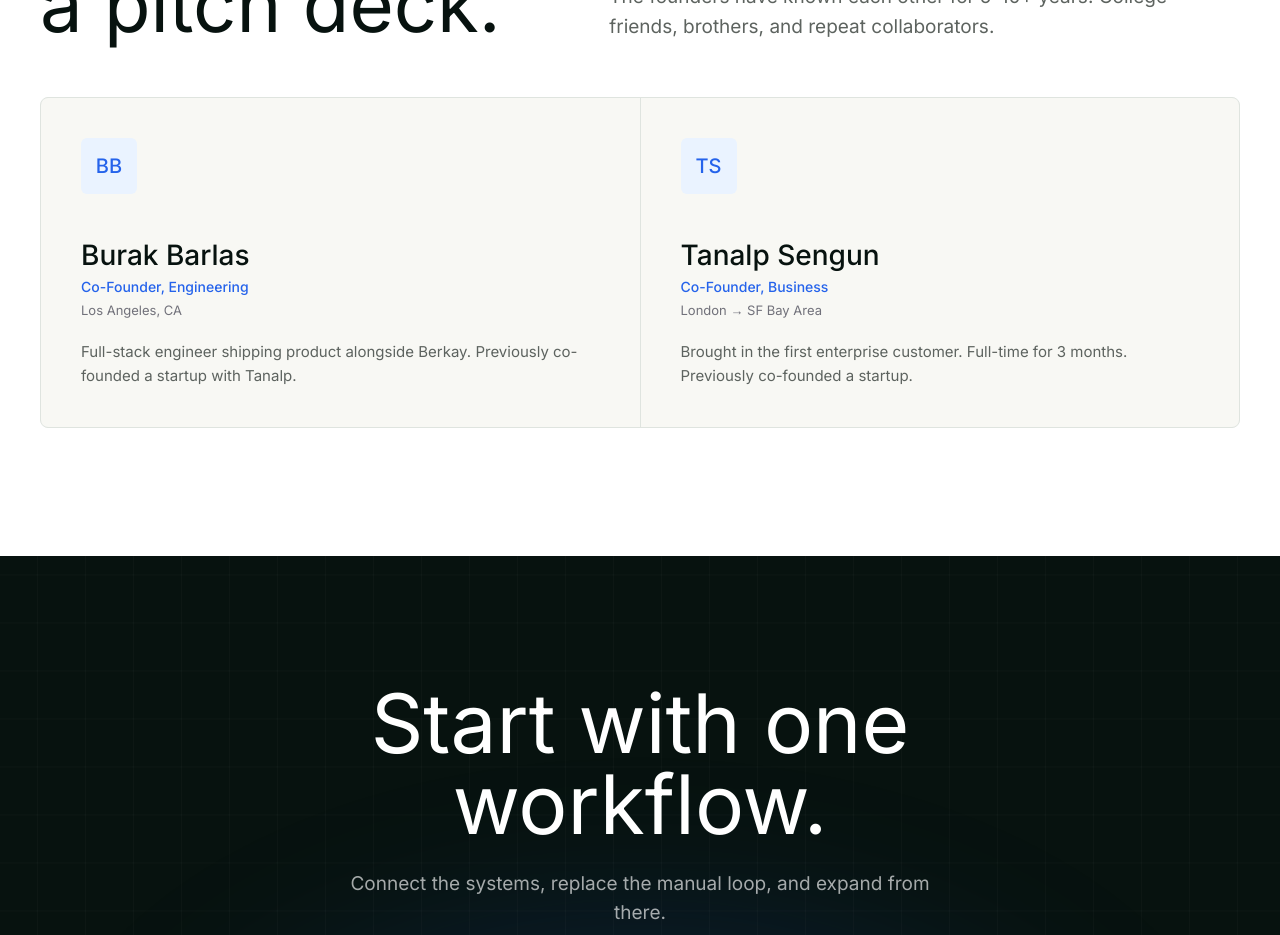
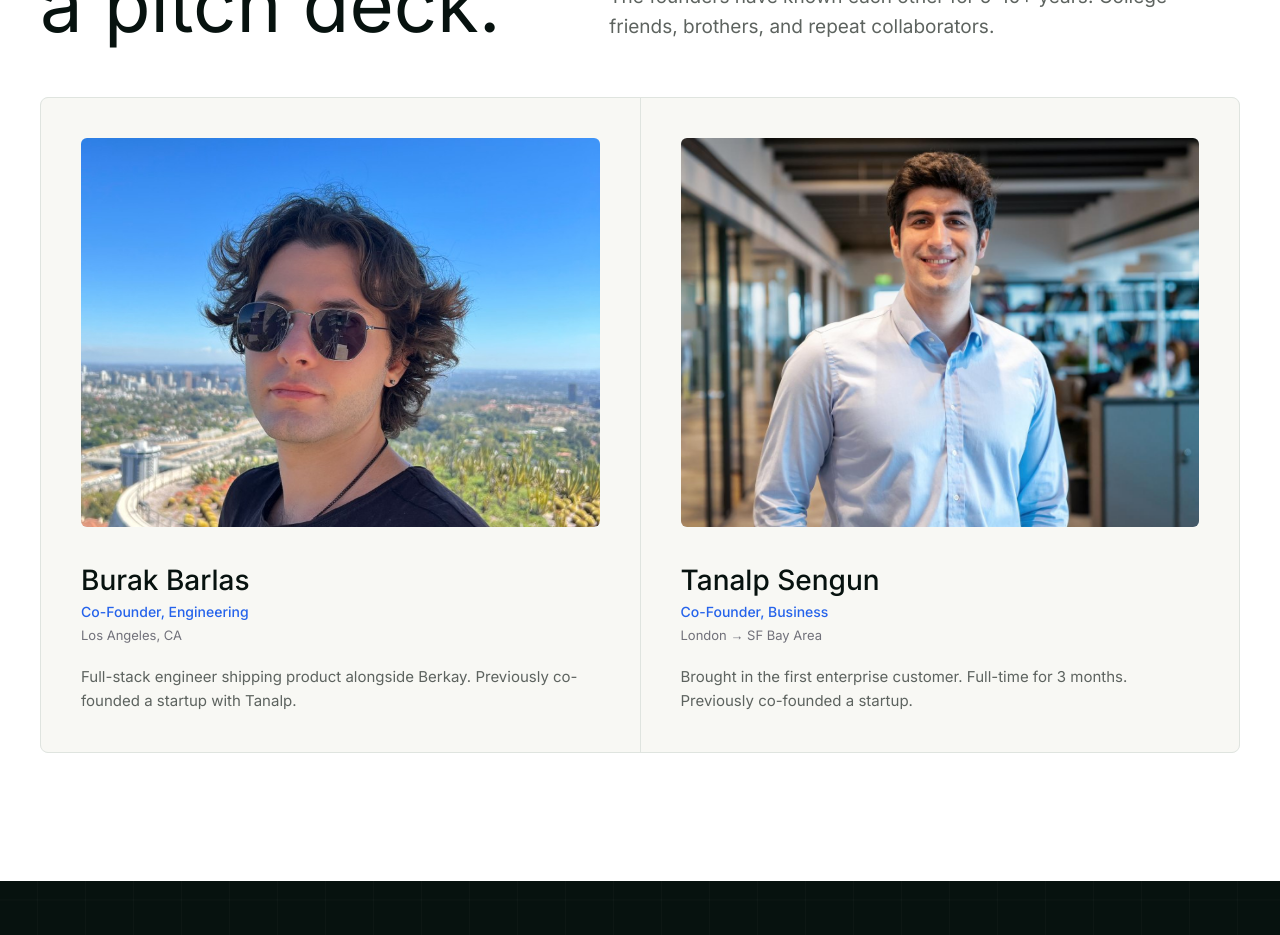
Before and after one commit to GetOperonAI/operon-landing, a React (Vite) app: page / in a window 1280 px wide. Shown: the part 7000-7935 px from the top of the page. Built offline with nearby package versions, Linux system fonts and the light colour scheme.

Commit message:
Add founder photos

```diff
--- a/src/components/Team.tsx
+++ b/src/components/Team.tsx
@@ -1,5 +1,7 @@
 import { motion, useInView } from "framer-motion";
 import { useRef } from "react";
+import burakPortrait from "../assets/team/burak-barlas.jpeg";
+import tanalpPortrait from "../assets/team/tanalp-sengun.jpeg";
 
 const founders = [
   {
@@ -7,12 +9,14 @@ const founders = [
     role: "Co-Founder, Engineering",
     location: "Los Angeles, CA",
     bio: "Full-stack engineer shipping product alongside Berkay. Previously co-founded a startup with Tanalp.",
+    image: burakPortrait,
   },
   {
     name: "Tanalp Sengun",
     role: "Co-Founder, Business",
     location: "London → SF Bay Area",
     bio: "Brought in the first enterprise customer. Full-time for 3 months. Previously co-founded a startup.",
+    image: tanalpPortrait,
   },
 ];
 
@@ -47,13 +51,13 @@ export default function Team() {
               animate={isInView ? { opacity: 1, y: 0 } : {}}
               transition={{ duration: 0.4, delay: i * 0.1 }}
             >
-              <div className="w-14 h-14 rounded-md bg-accent-wash flex items-center justify-center mb-10">
-                <span className="font-display text-[20px] font-medium text-accent tracking-[0px]">
-                  {f.name
-                    .split(" ")
-                    .map((n) => n[0])
-                    .join("")}
-                </span>
+              <div className="mb-8 aspect-[4/3] overflow-hidden rounded-md bg-accent-wash">
+                <img
+                  src={f.image}
+                  alt={`${f.name} portrait`}
+                  className="h-full w-full object-cover"
+                  loading="lazy"
+                />
               </div>
               <h3 className="font-display text-[28px] font-medium tracking-[0px] text-[#07120f]">
                 {f.name}
```
Also changed, not shown: src/assets/team/burak-barlas.jpeg (added), src/assets/team/tanalp-sengun.jpeg (added).
